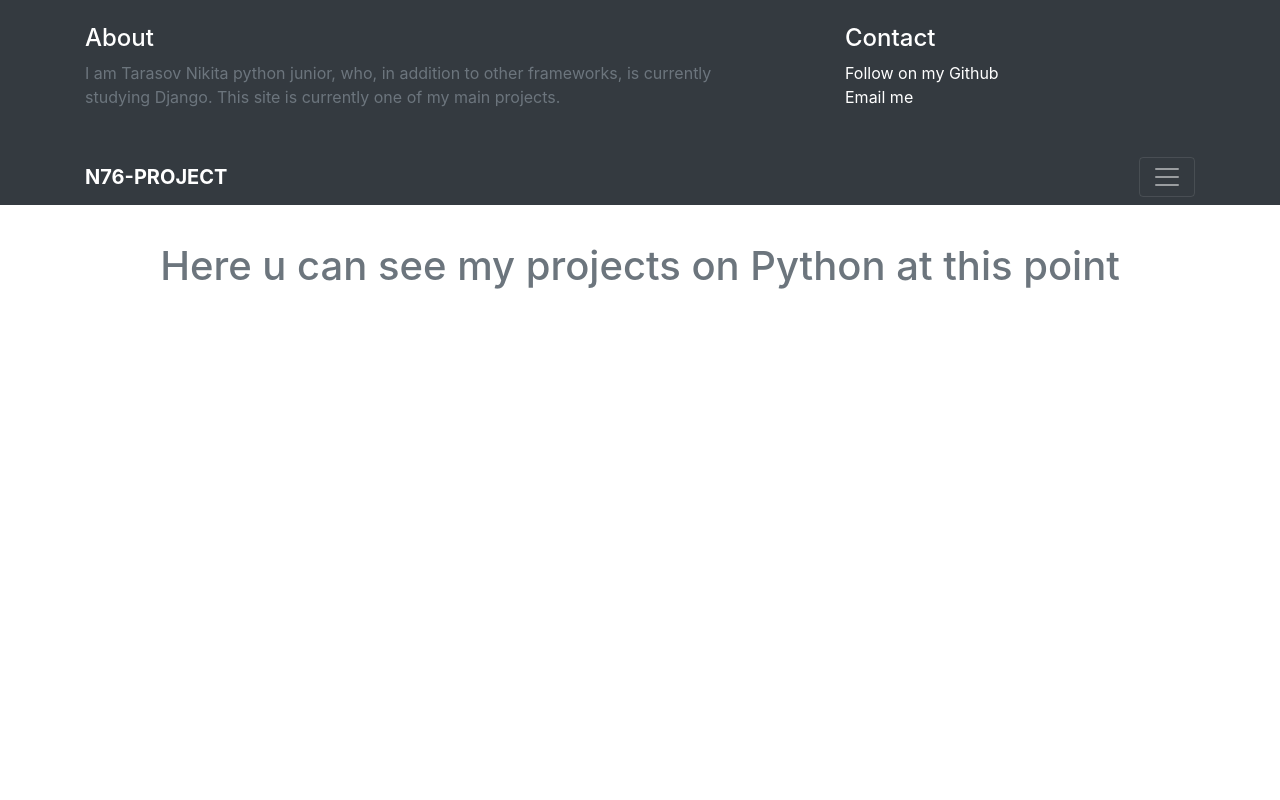
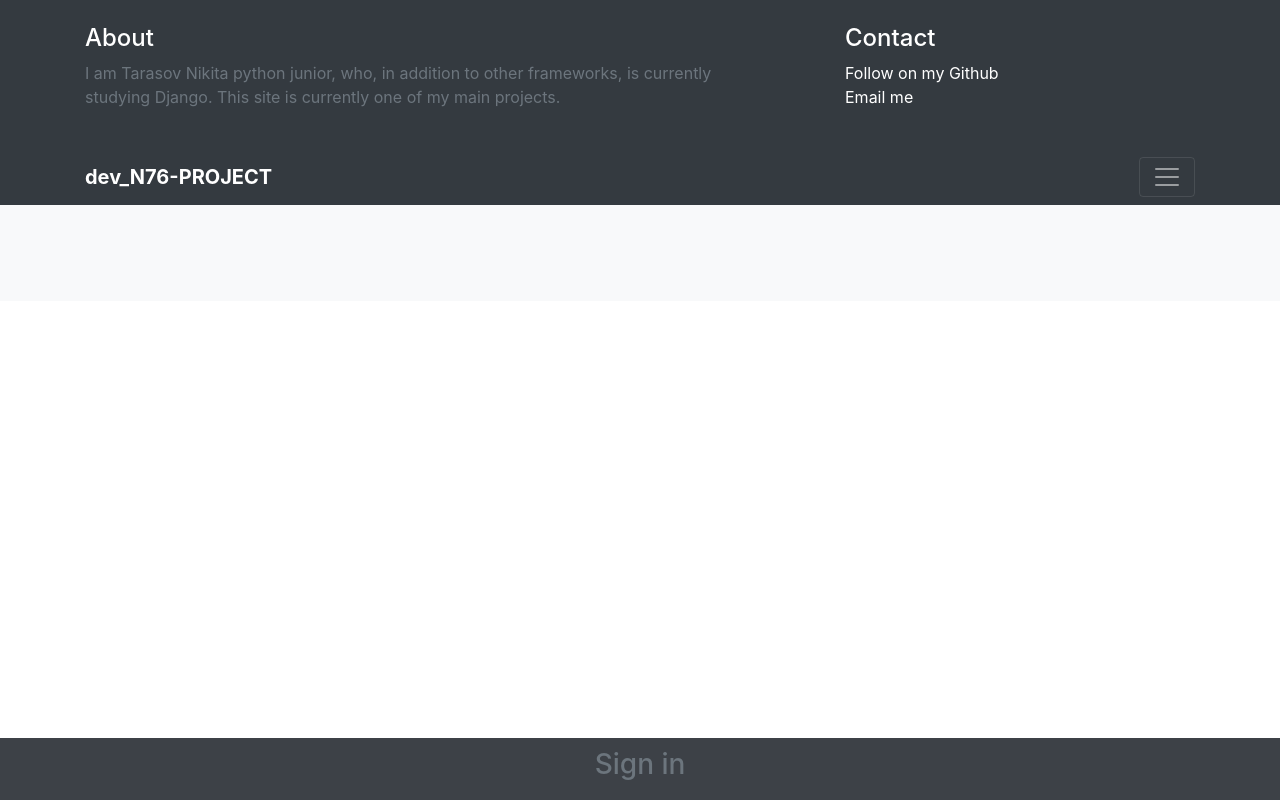
Before and after one commit to NIKITA-76/django-site, a Django app: template DBLOG/templates/main.html in a window 1280 px wide. Run offline with Django 4.2, Linux system fonts and the light colour scheme; the template is opened without the code that fills it, so the values that code supplies are empty.

Commit message:
Update main.html

```diff
--- a/DBLOG/templates/main.html
+++ b/DBLOG/templates/main.html
@@ -16,7 +16,7 @@
             integrity="sha384-JjSmVgyd0p3pXB1rRibZUAYoIIy6OrQ6VrjIEaFf/nJGzIxFDsf4x0xIM+B07jRM"
             crossorigin="anonymous"></script>
     <meta charset="UTF-8">
-    <title>N76-PROJECT</title>
+    <title>dev_N76-PROJECT</title>
 </head>
 <body>
 <div class="bg-dark collapse show" id="navbarHeader" style="">
@@ -41,7 +41,7 @@
 <div class="navbar navbar-dark bg-dark box-shadow">
     <div class="container d-flex justify-content-between">
         <a href="/" class="navbar-brand d-flex align-items-center">
-            <strong>N76-PROJECT</strong>
+            <strong>dev_N76-PROJECT</strong>
         </a>
         <button class="navbar-toggler" type="button" data-toggle="collapse" data-target="#navbarHeader"
                 aria-controls="navbarHeader" aria-expanded="true" aria-label="Toggle navigation">
@@ -50,29 +50,45 @@
     </div>
 </div>
 {% block content %}
-<div class="container-fluid mb-auto" style="height: 130px;">
-    <div class="h-100 d-flex align-items-center justify-content-center">
-        <h1 class=" text-secondary text">Here u can see my projects on Python at this point</h1>
+<div class="album py-5 bg-light">
+    <div class="container">
+        <div class="row">
+            {% for url, name in repos.items %}
+            <div class="col-md-4">
+                <div class="card mb-4 box-shadow">
+                    <img class="card-img-top"
+                         data-src="https://github.com/NIKITA-76/messenger_on_python"
+                         alt="Thumbnail [100%x225]" style="height: 225px; width: 100%; display: block;"
+                         src="{{name.3}}"
+                         data-holder-rendered="true">
+                    <div class="card-body">
+                        <p class="card-text">{{name.2}}</p>
+                        <div class="d-flex justify-content-between align-items-center">
+                            <div class="btn-group">
+                                <button type="button" class="btn btn-sm btn-outline-secondary">View</button>
+                                <button type="button" class="btn btn-sm btn-outline-secondary">Edit</button>
+                            </div>
+                            <small class="text-muted">9 mins</small>
+                        </div>
+                    </div>
+                </div>
+            </div>
+            {% endfor %}
+        </div>
     </div>
-</div>
-<div class="container-fluid mb-auto">
-
-
-    {% for p in posts %}
-    <div class="h-100 d-flex align-items-center justify-content-center animate">
-        <h2 class="text"><a href="{{p.link}}" class="text-decoration-none"> {{p.title}} </a></h2>
-    </div>
-    <div class="h-100 d-flex align-items-center justify-content-center text">
-        <h5>{{p.description}}</h5>
-    </div>
-    {% endfor %}
-
-
 </div>
 {% endblock %}
 
-
-
+<footer class="foter">
+    <div>
+        {% if request.user.is_authenticated %}
+        <h3><a href="/login" class="text-muted">Hello {{ user.username }}</a></h3>
+        <h3><a href="/logout" class="text-muted">Log out</a></h3>
+        {% else %}
+        <h3><a href="{% url 'social:begin' 'github' %}" class="text-muted">Sign in</a></h3>
+        {% endif %}
+    </div>
+</footer>
 
 </body>
 </html>
```
